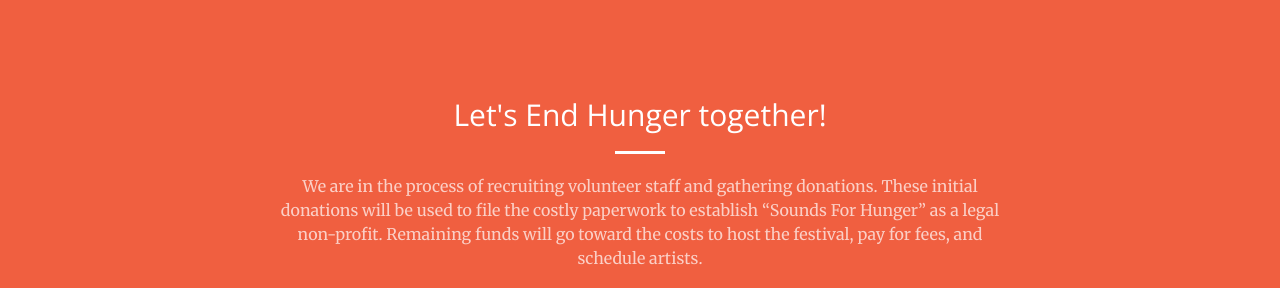
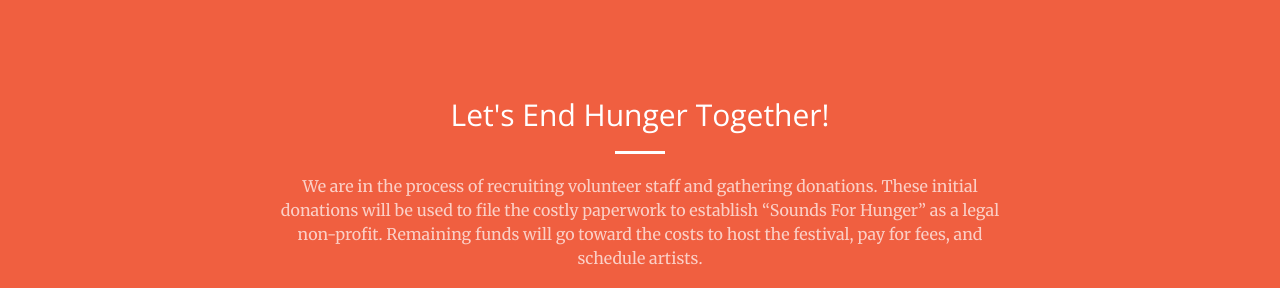
Before and after one commit to SoundsForHunger/soundsforhunger.github.io, a Jekyll site: the page built from index.html, in a window 1280 px wide and 900 px high, scrolled down 736 px. Shown: the part 166-454 px from the top of the window. Built offline with Jekyll 4.4.1, drawn with Linux system fonts in a browser that asks for light colours; comment, search, counter and statistics services are not loaded.

Commit message:
capitalize T

```diff
--- a/_includes/call-to-action.html
+++ b/_includes/call-to-action.html
@@ -2,7 +2,7 @@
     <div class="container">
         <div class="row">
             <div class="col-lg-8 col-lg-offset-2 text-center">
-                <h2 class="section-heading">Let's End Hunger together!</h2>
+                <h2 class="section-heading">Let's End Hunger Together!</h2>
                 <hr class="light">
                 <p class="text-faded">We are in the process of recruiting volunteer staff and gathering donations. These initial donations will be used to file the costly paperwork to establish “Sounds For Hunger” as a legal non-profit. Remaining funds will go toward the costs to host the festival, pay for fees, and schedule artists.</p>
                 <a href="{{site.gofundme_link}}" class="btn btn-default btn-xl">Donate</a>
```
